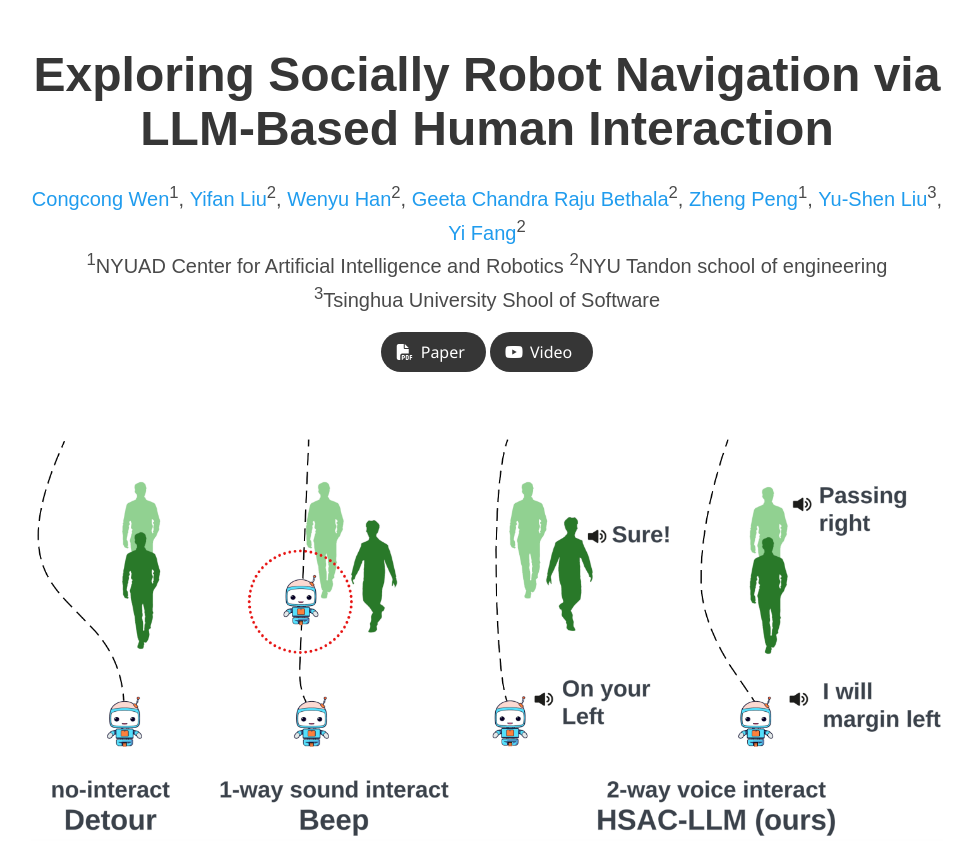
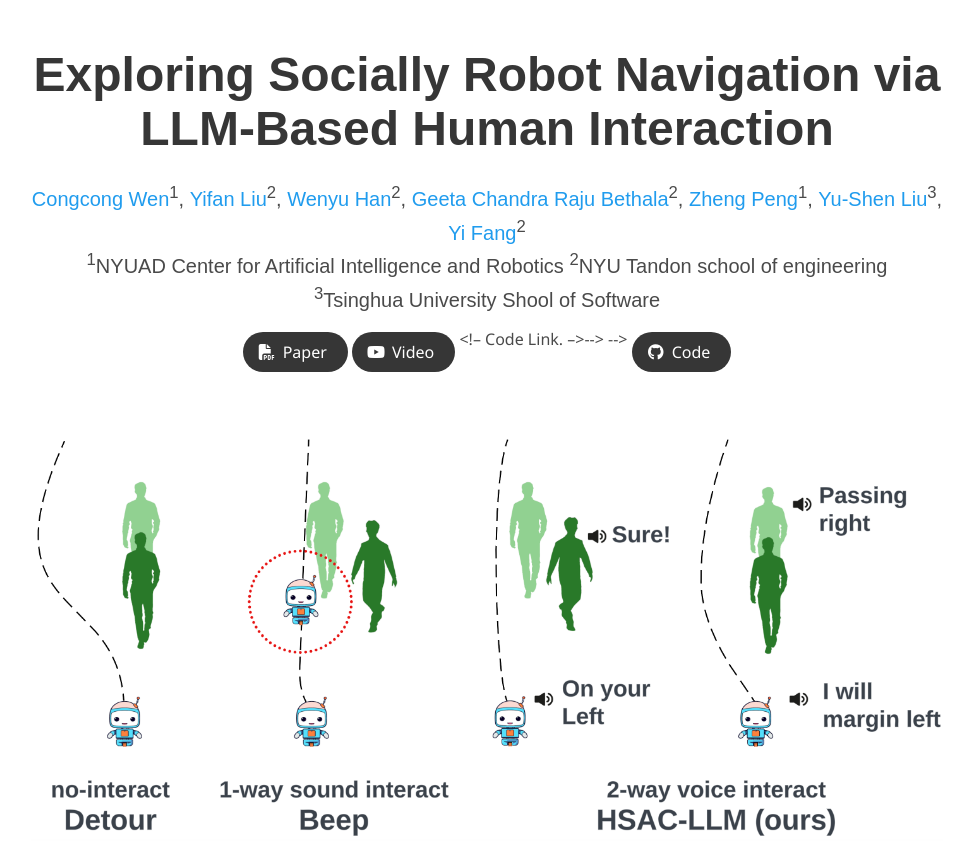
Before and after one commit to hsacllm/hsacllm.github.io, a plain HTML site: page index.html in a window 1280 px wide. Shown: the top 844 px of the page, without its empty margins (153-1125 px from the left). Drawn offline with nearby package versions, Linux system fonts and the light colour scheme; some icons are missing; a web font is replaced by a local one.

Commit message:
Update index.html

```diff
--- a/index.html
+++ b/index.html
@@ -119,16 +119,16 @@
                   <span>Video</span>
                 </a>
               </span>
-<!--              &lt;!&ndash; Code Link. &ndash;&gt;-->
-<!--              <span class="link-block">-->
-<!--                <a href="https://github.com/google/nerfies"-->
-<!--                   class="external-link button is-normal is-rounded is-dark">-->
-<!--                  <span class="icon">-->
-<!--                      <i class="fab fa-github"></i>-->
-<!--                  </span>-->
-<!--                  <span>Code</span>-->
-<!--                  </a>-->
-<!--              </span>-->
+              &lt;!&ndash; Code Link. &ndash;&gt;-->
+             <span class="link-block">-->
+               <a href="https://github.com/bethalageetachandraraju/llm-social-navigation-bot"
+                  class="external-link button is-normal is-rounded is-dark">
+                 <span class="icon">
+                     <i class="fab fa-github"></i>
+                 </span>
+                 <span>Code</span>
+                 </a>
+              </span>
 <!--              &lt;!&ndash; Dataset Link. &ndash;&gt;-->
 <!--              <span class="link-block">-->
 <!--                <a href="https://github.com/google/nerfies/releases/tag/0.1"-->
```
